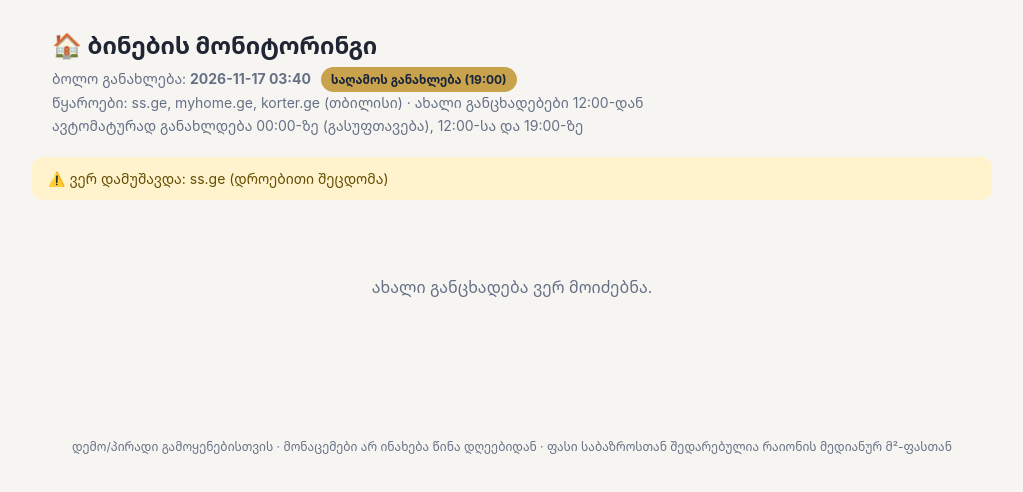
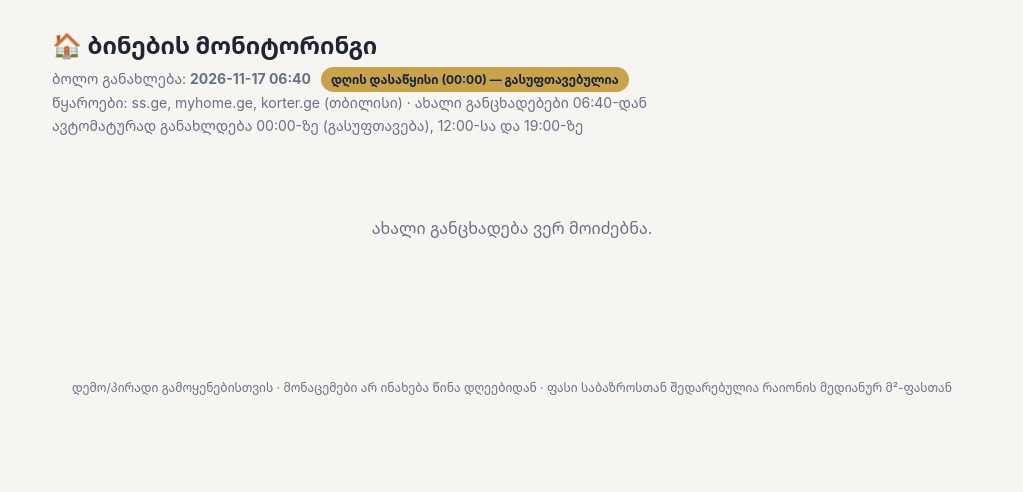
Before and after one commit to gtughushi97-cloud/Real_Estate_pupu, a plain HTML site: page docs/index.html in a window 1280 px wide. Shown: the whole page, without its empty margins (128-1151 px from the left). Drawn offline with Linux system fonts and the light colour scheme.

Commit message:
Update listings (midnight)

```diff
--- a/docs/index.html
+++ b/docs/index.html
@@ -210,13 +210,13 @@
 <header>
   <h1>🏠 ბინების მონიტორინგი</h1>
   <div class="meta">
-    ბოლო განახლება: <strong>2026-11-17 03:40</strong>
-    <span class="badge">საღამოს განახლება (19:00)</span><br />
-    წყაროები: ss.ge, myhome.ge, korter.ge (თბილისი) · ახალი განცხადებები 12:00-დან<br />
+    ბოლო განახლება: <strong>2026-11-17 06:40</strong>
+    <span class="badge">დღის დასაწყისი (00:00) — გასუფთავებულია</span><br />
+    წყაროები: ss.ge, myhome.ge, korter.ge (თბილისი) · ახალი განცხადებები 06:40-დან<br />
     ავტომატურად განახლდება 00:00-ზე (გასუფთავება), 12:00-სა და 19:00-ზე
   </div>
 </header>
-<div class="warning">⚠️ ვერ დამუშავდა: ss.ge (დროებითი შეცდომა)</div>
+
 <main>
 
 <div class="empty">ახალი განცხადება ვერ მოიძებნა.</div>
```
